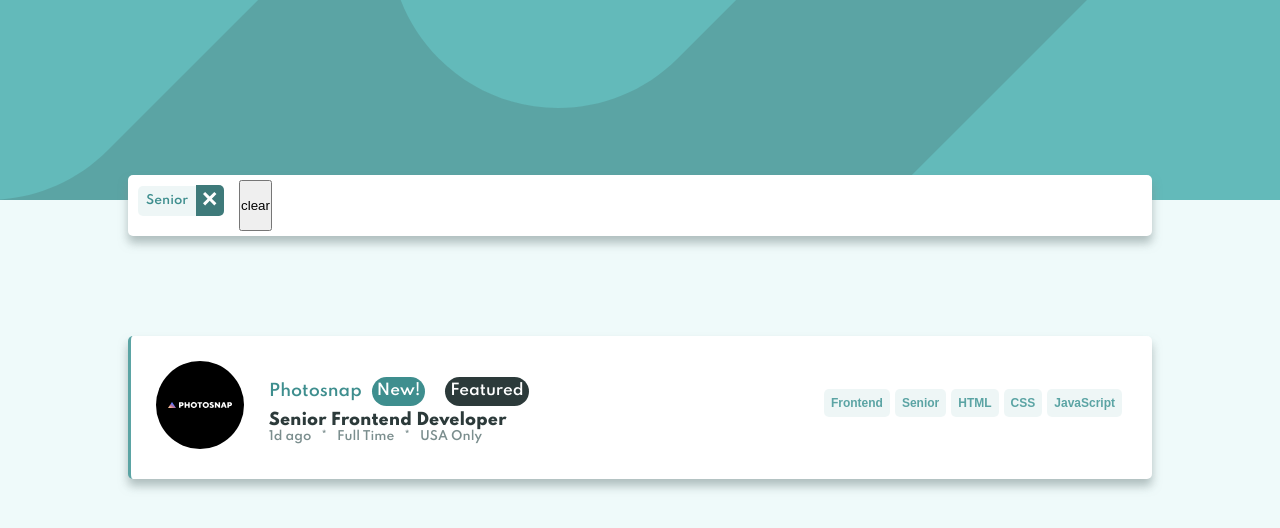
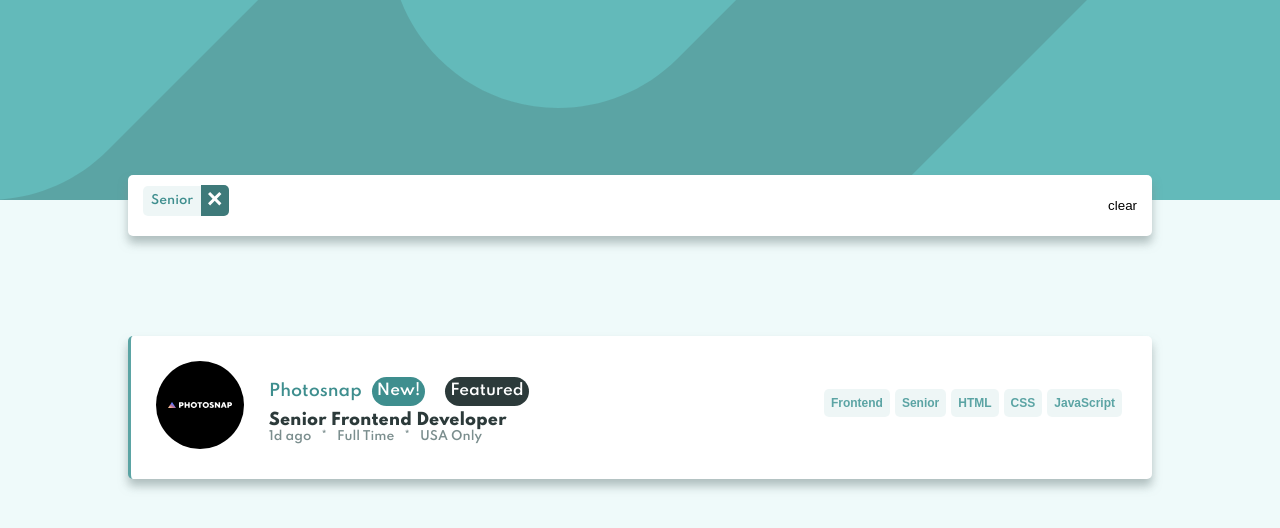
Before and after one commit to CodeSmitty/job-filter-challenge, a React (Create React App) app: page / in a window 1280 px wide. Both pictures are taken after a click on the button "Senior". Shown: the top 528 px of the page. Built offline with nearby package versions, Linux system fonts and the light colour scheme.

Commit message:
working on clear button

```diff
--- a/src/components/tagSearchBar/tagSearchBar.css
+++ b/src/components/tagSearchBar/tagSearchBar.css
@@ -3,18 +3,26 @@
 - Dark Grayish Cyan: hsl(180, 8%, 52%)
 - Very Dark Grayish Cyan: hsl(180, 14%, 20%) */
 
-.tag-search-container {
+.tag-search-container{
   margin: 0 auto;
-  padding: 5px;
+  padding: 5px 10px;
   background-color: white;
-  display: flex;
-  flex-flow: row wrap;
-  justify-content: flex-start;
   border-radius: 5px;
   position: relative;
   box-shadow: 0px 7px 10px 0 hsla(180, 8%, 52%, 0.548);
   margin-bottom: 50px;
+  display:flex;
+  flex-flow: row nowrap;
+  justify-content: space-between;
 }
+
+.filter-wrapper{
+  display: flex;
+  flex-flow: row wrap;
+
+}
+
+
 
 .filters-container {
   display: flex;
@@ -22,12 +30,23 @@
   padding: 5px;
 }
 
-/* .x:hover{
-    cursor: pointer;
-    background-color: hsl(180, 14%, 20%);
-    color:white;
-    border-radius: 5px;
-} */
+.clear-button{
+    border:none;
+    outline: none;
+    background:none;
+    padding:0 5px;
+}
+
+.clear-button:hover{
+    background: none;
+    border: none;
+    outline: none;
+    color:hsl(180, 39%, 40%);
+}
+
+.clear-button:focus{
+    outline: none;
+}
 
 .x {
   width: 100%;
--- a/src/components/tagSearchBar/tagSearchBar.jsx
+++ b/src/components/tagSearchBar/tagSearchBar.jsx
@@ -5,6 +5,7 @@ import deleteLogo from "../../images/icon-remove.svg";
 const TagSearchBar = ({ filters, handleDeleteFilters }) => {
   return (
     <div className="tag-search-container">
+      <div className="filter-wrapper">
         {filters.map((tag) => (
           <div className="filters-container">
             <div className="filters">{tag}</div>
@@ -17,6 +18,7 @@ const TagSearchBar = ({ filters, handleDeleteFilters }) => {
             </button>
           </div>
         ))}
+      </div>
       <button className="clear-button">clear</button>
     </div>
   );
```
Also changed, not shown: 1 other file (tests, documents, lock files or other folders). Lines whose indentation alone changed are shown as unchanged.
